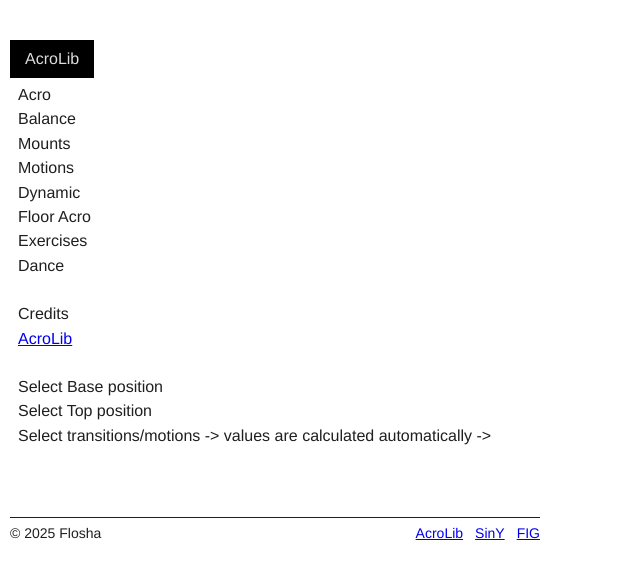
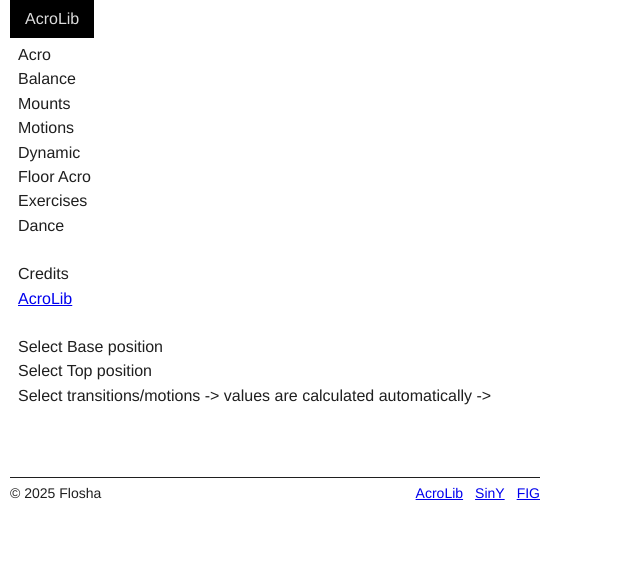
Before and after one commit to floshin/acrolib, a Jekyll site: the page built from interactive-tarrifsheet-element-difficulty-calculation.md, in a window 1280 px wide. Shown: the top 579 px of the page, without its empty margins (0-640 px from the left). Built offline with Jekyll 4.4.1, drawn with Linux system fonts in a browser that asks for light colours; our own code applies the rules of GitHub Pages for plain Markdown files.

Commit message:
Update default.html

```diff
--- a/_layouts/default.html
+++ b/_layouts/default.html
@@ -94,7 +94,7 @@ body {
   font-family: Helvetica, arial, sans-serif;
   padding: 0 10px;
   max-width: 550px;
-  margin-top: 40px;
+  /*margin-top: 40px;*/
 }
 
 h1, h2, h3, h4, h5, h6 {
@@ -165,7 +165,7 @@ label[for="menu-toggle"]  {
     user-select: none;
     /*margin-left: calc(50vw - 60px);*/
     cursor: pointer;
-    top: 0;
+    /*top: 0;*/
     z-index: 21;
     /*background: #000000e0;*/
   }
@@ -199,6 +199,7 @@ label[for="menu-toggle"]  {
 
   header {
     position: fixed;
+    top: 0;
   }
 
   /* style changes of navi on mobile */
```
